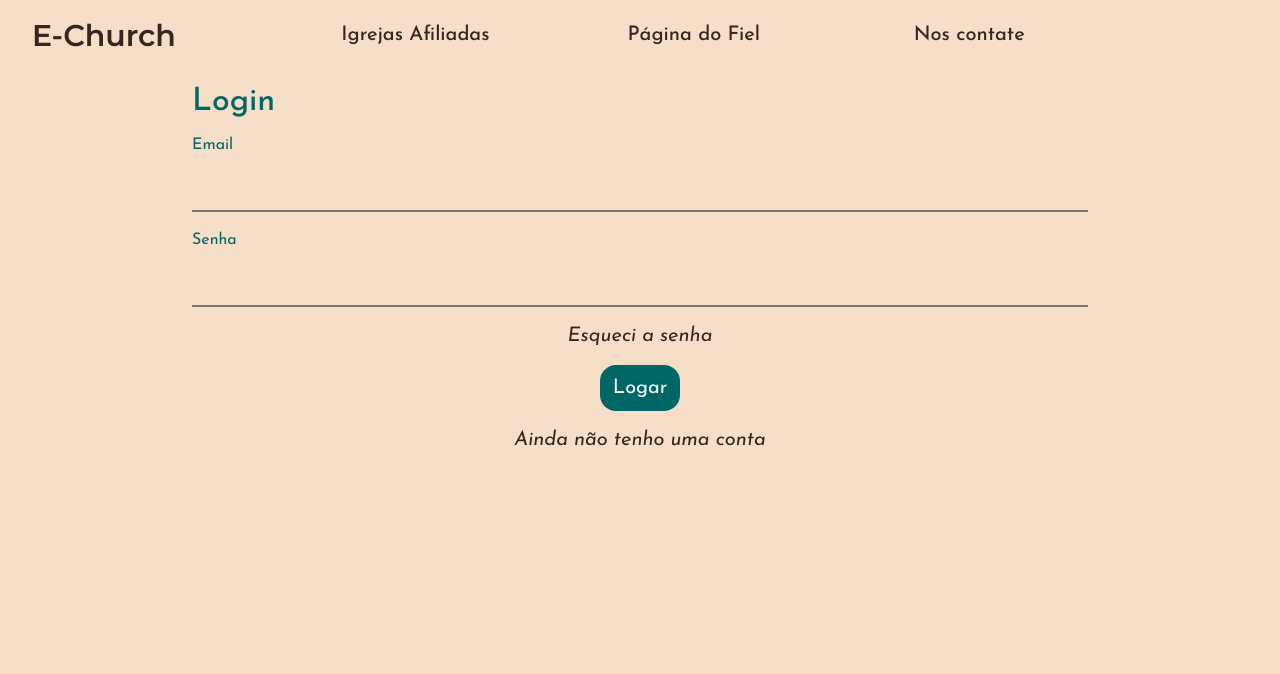
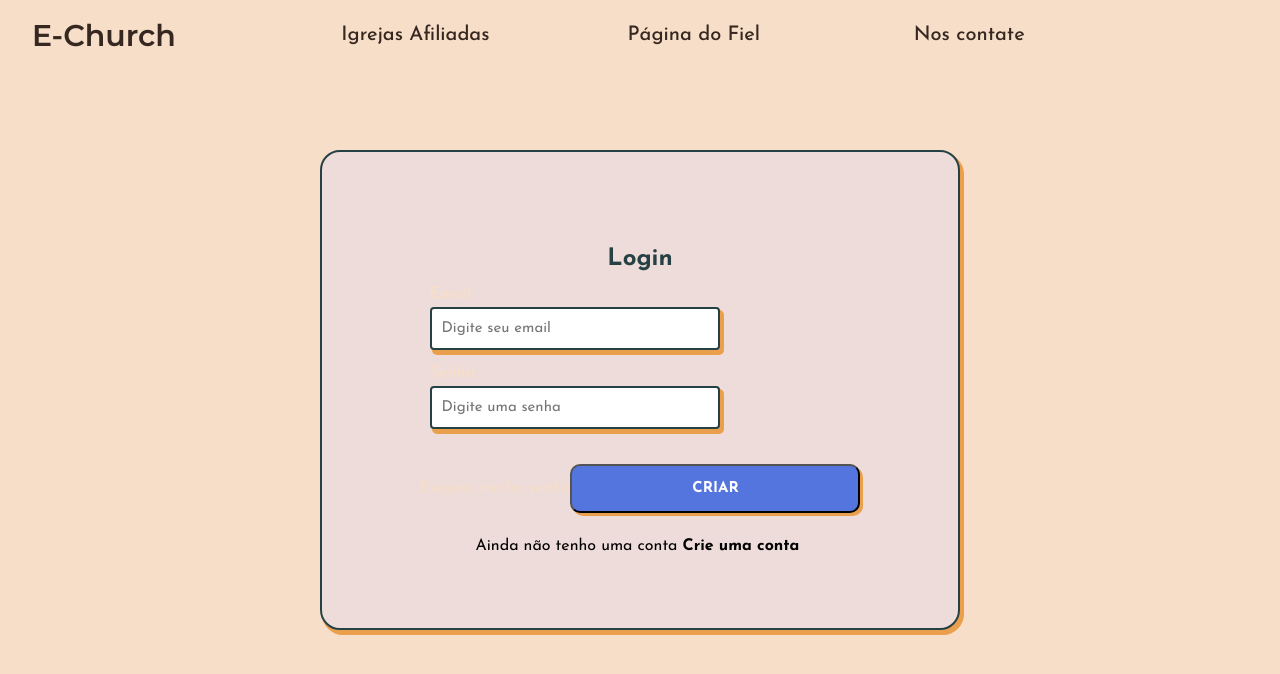
Before and after one commit to ViniGua06/projeto-software-cotemig, a React (Vite) app in the folder frontend/vite-project/: page /signIn in a window 1280 px wide. Shown: the top 674 px of the page. Built offline with nearby package versions, Linux system fonts and the light colour scheme.

Commit message:
Atualizada tela de Login
ESTÁ MAL PRODUZIDA

```diff
--- a/frontend/vite-project/src/components/Form/Form.tsx
+++ b/frontend/vite-project/src/components/Form/Form.tsx
@@ -161,32 +161,51 @@ const Form = (opt: IForm) => {
   if (opt.opt === "logar") {
     return (
       <>
-        <form id="formLogin" onSubmit={login}>
-          <h1>Login</h1>
-          <label>Email</label>
+        <div className="container">
+          <div className="form_area">
+            <p className="title">Login</p>
+            <form onSubmit={login}>
+              <div className="form_group">
+                <label className="sub_title" htmlFor="email">
+                  Email
+                </label>
                 <input
-            type="email"
                   value={emailLogin}
                   onChange={(e) => setEmailLogin(e.target.value)}
                   required
-          />
-          <label>Senha</label>
+                  placeholder="Digite seu email"
+                  id="email"
+                  className="form_style"
+                  type="email"
+                ></input>
+              </div>
+              <div className="form_group">
+                <label className="sub_title" htmlFor="password">
+                  Senha
+                </label>
                 <input
-            type="password"
                   value={senhaLogin}
                   onChange={(e) => setSenhaLogin(e.target.value)}
                   required
-          />
-          <Link to="/recover">
-            <i>Esqueci a senha</i>
-          </Link>
-          <div className="ct-input">
-            <input type="submit" value="Logar"></input>
+                  placeholder="Digite uma senha"
+                  id="password"
+                  className="form_style"
+                  type="password"
+                ></input>
               </div>
-          <Link to="/signUp">
-            <i>Ainda não tenho uma conta</i>
-          </Link>
+              <div>
+                <i>Esqueci minha senha</i>
+                <button type="submit" className="btn" value="Logar">CRIAR</button>
+                <p id="p-link">
+                  Ainda não tenho uma conta
+                  <a className="link" href="/signUp">
+                    Crie uma conta
+                  </a>
+                </p>
+              </div>
             </form>
+          </div>
+        </div>
       </>
     );
   } else if (opt.opt === "cadastrar") {
--- a/frontend/vite-project/src/components/HomeMain.tsx
+++ b/frontend/vite-project/src/components/HomeMain.tsx
@@ -12,15 +12,10 @@ export const HomeMain = () => {
               Esteja por dentro da<br></br> sua igreja!
             </h3>
             <p id="paragrafh-welcome">
-              Lorem ipsum dolor sit amet, consectetur adipiscing elit, sed do
-              eiusmod tempor incididunt ut labore et dolore magna aliqua. Ut
-              enim ad minim veniam, quis nostrud exercitation ullamco laboris
-              nisi ut aliquip ex ea commodo consequat. Duis aute irure dolor in
-              reprehenderit in voluptate velit esse cillum dolore eu fugiat
-              nulla pariatur. Excepteur sint occaecat cupidatat non proident,
-              sunt in culpa qui officia deserunt mollit anim id est laborum.
+              Nossa plataforma digital facilita e otimiza as operações administrativas e de comunicação, proporcionando uma
+              experiência integrada e eficiente para líderes religiosos e membros da comunidade.
             </p><br></br>
-            <button id="btn-wel">Saiba mais</button>
+            <button id="btn-wel"><a href="/signIn">Saiba mais</a></button>
           </div>
           <div className="img-wel">
             <img src={Angel} alt="angel" />
```
Lines whose indentation alone changed are shown as unchanged.
